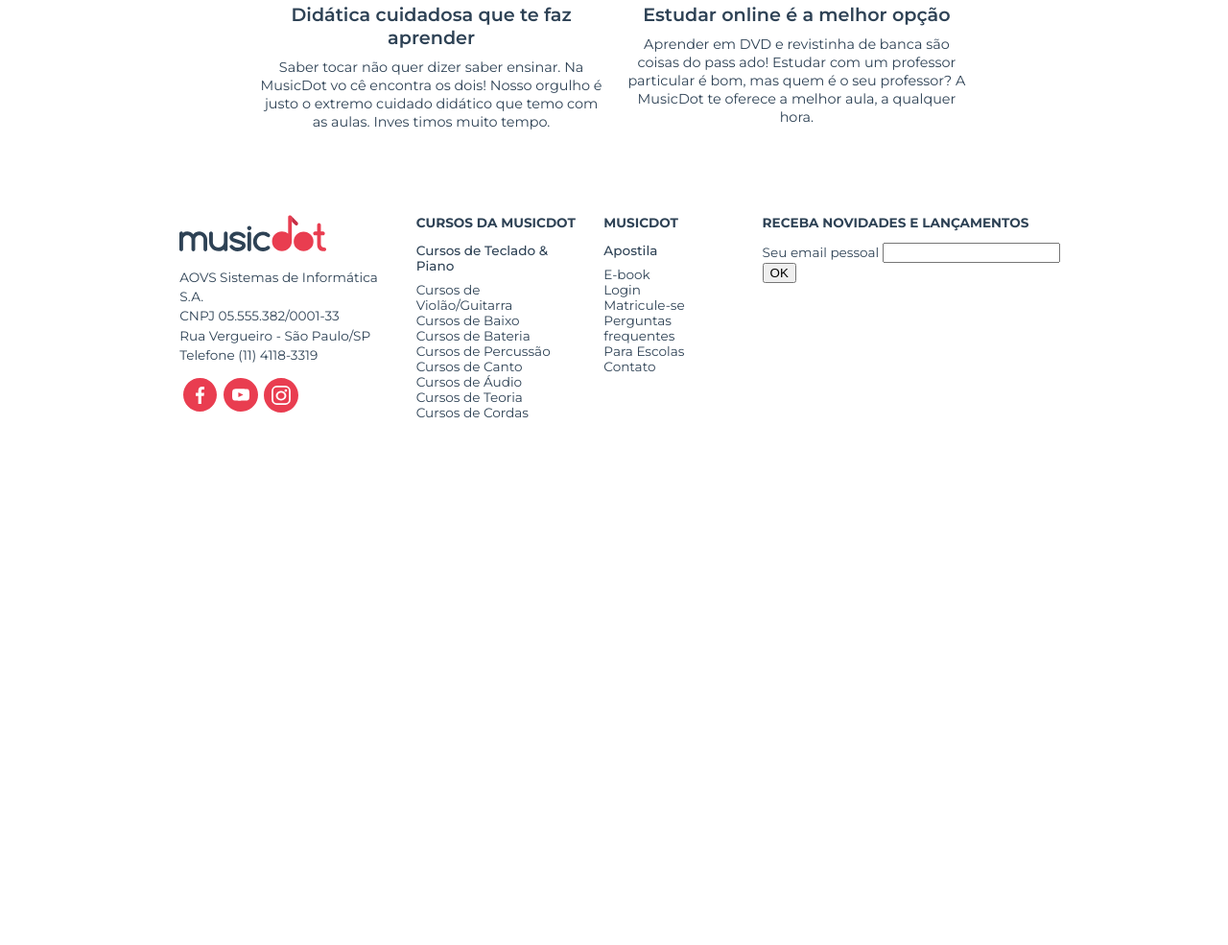
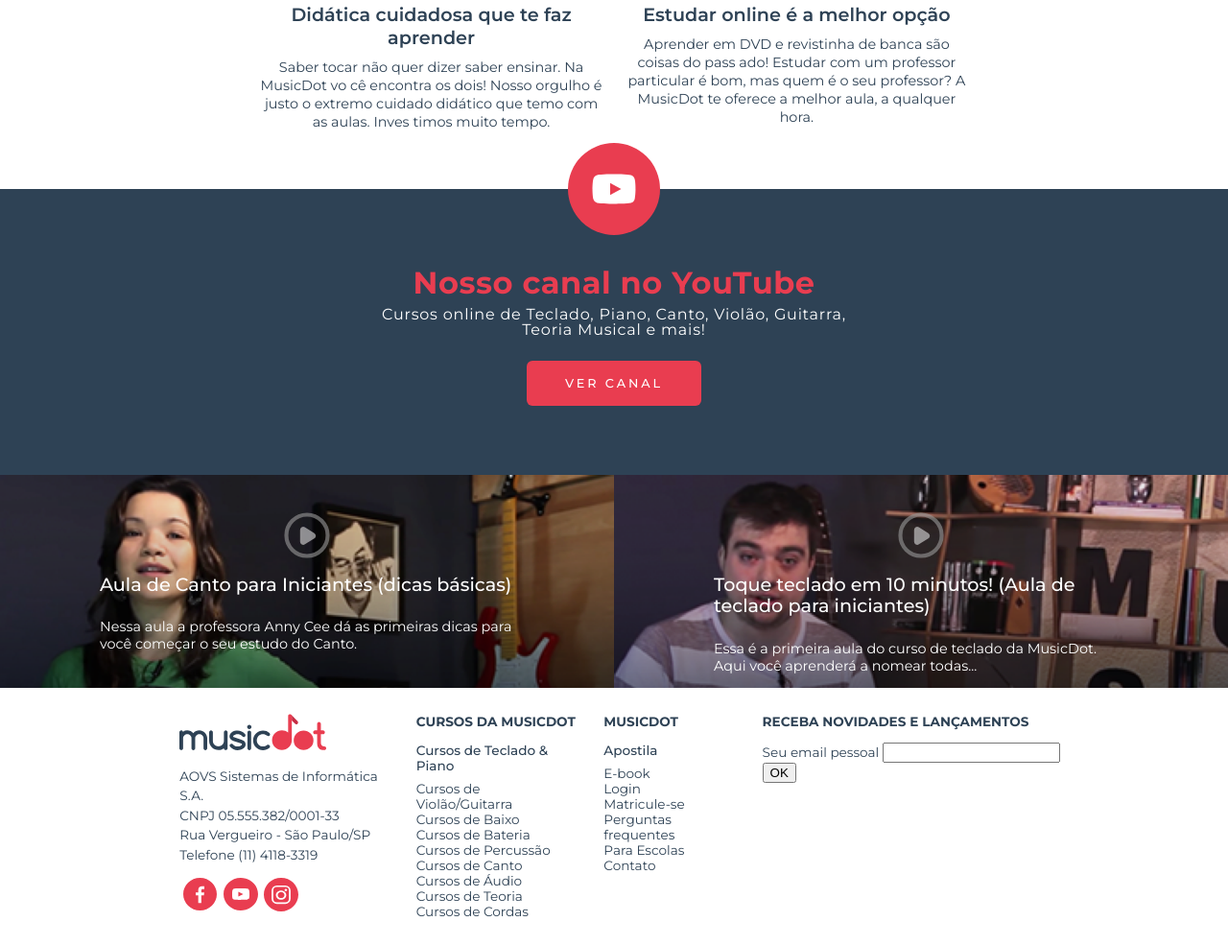
Before and after one commit to Alex-Francisco/projeto-musicdot, a plain HTML site: page index.html in a window 1280 px wide. Shown: the part 2049-3034 px from the top of the page at 96% size. Before the commit the page ends 2514 px from the top, so only its background shows below. Drawn offline with Linux system fonts and the light colour scheme.

Commit message:
estudando e praticando

```diff
--- a/css/chamada-youtube.css
+++ b/css/chamada-youtube.css
@@ -90,4 +90,67 @@
         "chamada chamada"
         "video1 video2";
     }
+
+    .youtube__informacao {
+        padding: 2rem 17%;
+        box-sizing: border-box;
+        grid-area: chamada;
+    }
+
+    .--icone-youtube::before {
+        width: 5rem;
+        height: 5rem;
+    }
+
+    .chamada__youtube--video1 {
+        grid-area: video1;
+    }
+
+    .chamada__youtube--video2 {
+        grid-area: video2;
+    }
+
+    .canal__titulo {
+        font-size: 1.5rem;
+    }
+
+    .descricao__texto {
+        font-size: .8rem;
+    }
 }
+
+@media(min-width:1200px) {
+    .youtube__informacao {
+        padding: 4rem 20%;
+    }
+
+    .icone--youtube::before {
+        width: 6rem;
+        height: 6rem;
+    }
+
+    .canal__titulo {
+        font-size: 2rem;
+        margin-bottom: .4rem;
+    }
+
+    .canal__texto {
+        font-size: 1rem;
+        line-height: 1rem;
+    }
+
+    .video__descricao {
+        width: 75%;
+        text-align: left;
+    }
+
+    .descricao__titulo {
+        font-size: 1.2rem;
+        line-height: 1.4rem;
+        margin-bottom: 1.5rem;
+    }
+
+    .descricao__texto {
+        font-size: .9rem;
+    }
+}
--- a/index.html
+++ b/index.html
@@ -14,6 +14,7 @@
   <link rel="stylesheet" href="css/video.css">
   <link rel="stylesheet" href="css/planos.css">
   <link rel="stylesheet" href="css/beneficios.css">
+  <link rel="stylesheet" href="css/chamada-youtube.css">
   <link rel="stylesheet" href="css/rodape.css">
   <link rel="stylesheet" href="css/form-newsletter.css">
 </head>
@@ -137,6 +138,26 @@
         </li>
       </ul>
     </section>
+
+    <section class="chamada__youtube">
+      <article class="chamada__youtube__canal youtube__informacao icone--youtube --largura-grande">
+        <h2 class="canal__titulo">Nosso canal no YouTube</h2>
+        <p class="canal__texto">Cursos online de Teclado, Piano, Canto, Violão, Guitarra, Teoria Musical e mais!</p>
+        <a href="https://www.youtube.com/user/musicdotonline" class="canal__button botao">Ver Canal</a>
+      </article>
+      <article class="chamada__youtube__canal chamada__youtube--video1">
+        <a class="video__descricao" href="#">
+          <h2 class="descricao__titulo">Aula de Canto para Iniciantes (dicas básicas)</h2>
+          <p class="descricao__texto">Nessa aula a professora Anny Cee dá as primeiras dicas para você começar o seu estudo do Canto.</p>
+        </a>
+      </article>
+      <article class="chamada__youtube__canal chamada__youtube--video2">
+        <a class="video__descricao" href="#">
+          <h2 class="descricao__titulo">Toque teclado em 10 minutos! (Aula de teclado para iniciantes)</h2>
+          <p class="descricao__texto">Essa é a primeira aula do curso de teclado da MusicDot. Aqui você aprenderá a nomear todas...</p>
+        </a>
+      </article>
+    </section>
   </main>
 
   <footer class="rodape container">
```
Also changed, not shown: css/chamada-app.css (added).
